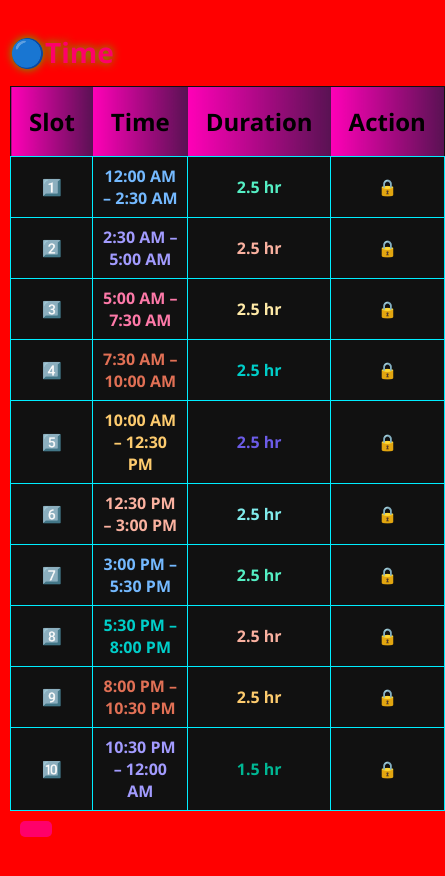
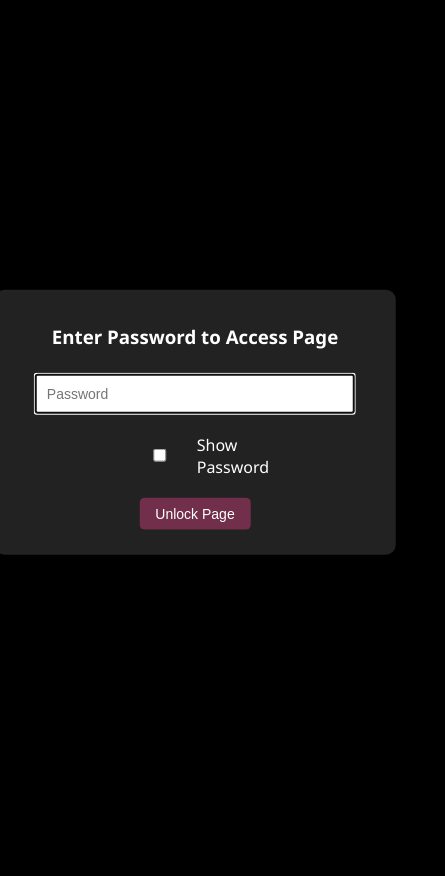
Before and after one commit to 29lucky/h2rx, a plain HTML site: page index.html in a window 390 px wide. Shown: the whole page, 445 px wide, since content can reach past the window. After the commit the page ends 844 px from the top, so only its background shows below. Drawn offline with Linux system fonts and the light colour scheme.

Commit message:
Update index.html

```diff
--- a/index.html
+++ b/index.html
@@ -7,22 +7,83 @@
     <title>All Stylish Slot Tables</title>
     <style>
         body {
-            background: #ff0000;
+            background: #000000;
             color: #672828;
             font-family: 'Segoe UI', sans-serif;
             padding: 20px;
             margin: 0;
             box-sizing: border-box;
             display: flex;
-            flex-direction: row;
-            flex-wrap: wrap;
-            gap: 20px;
+            flex-direction: column;
+            align-items: center;
             width: 100vw;
             min-height: 100vh;
         }
 
-        section {
-            flex: 1;
+        #mainContent {
+            display: none;
+            flex-direction: row;
+            flex-wrap: wrap;
+            gap: 20px;
+            width: 100%;
+        }
+
+        #pagePasswordForm {
+            display: flex;
+            position: fixed;
+            top: 50%;
+            left: 50%;
+            transform: translate(-50%, -50%);
+            background: #222;
+            padding: 20px;
+            border-radius: 10px;
+            box-shadow: 0 0 10px rgba(0, 0, 0, 0.5);
+            z-index: 1000;
+            max-width: 500px;
+            width: 90%;
+            flex-direction: column;
+            align-items: center;
+        }
+
+        #pagePasswordForm h3 {
+            color: #fff;
+            margin-bottom: 15px;
+        }
+
+        #pagePasswordForm input {
+            padding: 10px;
+            margin: 10px;
+            font-size: 16px;
+            width: 80%;
+        }
+
+        #pagePasswordForm button {
+            padding: 10px 20px;
+            background: #722f4b;
+            color: #fff;
+            border: none;
+            border-radius: 5px;
+            cursor: pointer;
+            margin: 10px;
+        }
+
+        #pagePasswordForm button:hover {
+            background: #e6005c;
+        }
+
+        #pagePasswordForm .password-toggle {
+            margin: 10px;
+            color: #fff;
+            cursor: pointer;
+            display: flex;
+            align-items: center;
+        }
+
+        #pagePasswordForm .password-toggle input {
+            margin-right: 8px;
+        }
+
+        section niczym            flex: 1;
             min-width: 300px;
             margin-bottom: 80px;
         }
@@ -86,6 +147,7 @@
         .gradient-hover tr:hover {
             transform: scale(1.03);
             background: #000000;
+            cursor: pointer;
         }
 
         .gradient-hover tr {
@@ -165,67 +227,6 @@
 
         .gradient-hover tr:nth-child(10) {
             animation-delay: 0.5s;
-        }
-
-        .locked {
-            cursor: pointer;
-        }
-
-        .password-form {
-            display: none;
-            position: fixed;
-            top: 50%;
-            left: 50%;
-            transform: translate(-50%, -50%);
-            background: #222;
-            padding: 20px;
-            border-radius: 10px;
-            box-shadow: 0 0 10px rgba(0, 0, 0, 0.5);
-            z-index: 1000;
-            max-width: 500px;
-            width: 90%;
-        }
-
-        .password-form input {
-            padding: 10px;
-            margin: 10px;
-            font-size: 16px;
-            width: 80%;
-        }
-
-        .password-form button {
-            padding: 10px 20px;
-            background: #722f4b;
-            color: #fff;
-            border: none;
-            border-radius: 5px;
-            cursor: pointer;
-            margin: 10px;
-        }
-
-        .password-form button:hover {
-            background: #e6005c;
-        }
-
-        .password-toggle {
-            margin: 10px;
-            color: #fff;
-            cursor: pointer;
-            display: flex;
-            align-items: center;
-        }
-
-        .password-toggle input {
-            margin-right: 8px;
-        }
-
-        .close-button {
-            position: absolute;
-            top: 10px;
-            right: 10px;
-            font-size: 24px;
-            color: #fff;
-            cursor: pointer;
         }
 
         .slot {
@@ -325,6 +326,10 @@
                 padding: 10px;
             }
 
+            #mainContent {
+                flex-direction: column;
+            }
+
             section,
             .slot-details-container,
             .all-slots-container {
@@ -358,16 +363,16 @@
                 font-size: 20px;
             }
 
-            .password-form {
+            #pagePasswordForm {
                 width: 95%;
                 padding: 15px;
             }
 
-            .password-form input {
+            #pagePasswordForm input {
                 font-size: 14px;
             }
 
-            .password-form button {
+            #pagePasswordForm button {
                 font-size: 14px;
                 padding: 8px 16px;
             }
@@ -381,6 +386,16 @@
 </head>
 
 <body>
+    <div class="password-form" id="pagePasswordForm">
+        <h3>Enter Password to Access Page</h3>
+        <input type="password" id="pagePasswordInput" placeholder="Password">
+        <label class="password-toggle">
+            <input type="checkbox" onclick="togglePagePassword()"> Show Password
+        </label>
+        <button onclick="validatePagePassword()">Unlock Page</button>
+    </div>
+
+    <div id="mainContent">
         <section>
             <h2>🔵Time</h2>
             <div class="gradient-hover">
@@ -390,74 +405,63 @@
                             <th>Slot</th>
                             <th>Time</th>
                             <th>Duration</th>
-                        <th>Action</th>
                         </tr>
                     </thead>
                     <tbody id="slotTable">
-                    <tr class="locked" data-slot="1">
+                        <tr data-slot="1">
                             <td style="color:#ff7675;">1️⃣</td>
                             <td style="color:#74b9ff;">12:00 AM – 2:30 AM</td>
                             <td style="color:#55efc4;">2.5 hr</td>
-                        <td><span class="lock-icon">🔒</span></td>
                         </tr>
-                    <tr class="locked" data-slot="2">
+                        <tr data-slot="2">
                             <td style="color:#ffeaa7;">2️⃣</td>
                             <td style="color:#a29bfe;">2:30 AM – 5:00 AM</td>
                             <td style="color:#fab1a0;">2.5 hr</td>
-                        <td><span class="lock-icon">🔒</span></td>
                         </tr>
-                    <tr class="locked" data-slot="3">
+                        <tr data-slot="3">
                             <td style="color:#81ecec;">3️⃣</td>
                             <td style="color:#fd79a8;">5:00 AM – 7:30 AM</td>
                             <td style="color:#ffeaa7;">2.5 hr</td>
-                        <td><span class="lock-icon">🔒</span></td>
                         </tr>
-                    <tr class="locked" data-slot="4">
+                        <tr data-slot="4">
                             <td style="color:#dfe6e9;">4️⃣</td>
                             <td style="color:#e17055;">7:30 AM – 10:00 AM</td>
                             <td style="color:#00cec9;">2.5 hr</td>
-                        <td><span class="lock-icon">🔒</span></td>
                         </tr>
-                    <tr class="locked" data-slot="5">
+                        <tr data-slot="5">
                             <td style="color:#00b894;">5️⃣</td>
                             <td style="color:#fdcb6e;">10:00 AM – 12:30 PM</td>
                             <td style="color:#6c5ce7;">2.5 hr</td>
-                        <td><span class="lock-icon">🔒</span></td>
                         </tr>
-                    <tr class="locked" data-slot="6">
+                        <tr data-slot="6">
                             <td style="color:#a29bfe;">6️⃣</td>
                             <td style="color:#fab1a0;">12:30 PM – 3:00 PM</td>
                             <td style="color:#81ecec;">2.5 hr</td>
-                        <td><span class="lock-icon">🔒</span></td>
                         </tr>
-                    <tr class="locked" data-slot="7">
+                        <tr data-slot="7">
                             <td style="color:#ffeaa7;">7️⃣</td>
                             <td style="color:#74b9ff;">3:00 PM – 5:30 PM</td>
                             <td style="color:#55efc4;">2.5 hr</td>
-                        <td><span class="lock-icon">🔒</span></td>
                         </tr>
-                    <tr class="locked" data-slot="8">
+                        <tr data-slot="8">
                             <td style="color:#fd79a8;">8️⃣</td>
                             <td style="color:#00cec9;">5:30 PM – 8:00 PM</td>
                             <td style="color:#fab1a0;">2.5 hr</td>
-                        <td><span class="lock-icon">🔒</span></td>
                         </tr>
-                    <tr class="locked" data-slot="9">
+                        <tr data-slot="9">
                             <td style="color:#55efc4;">9️⃣</td>
                             <td style="color:#e17055;">8:00 PM – 10:30 PM</td>
                             <td style="color:#fdcb6e;">2.5 hr</td>
-                        <td><span class="lock-icon">🔒</span></td>
                         </tr>
-                    <tr class="locked" data-slot="10">
+                        <tr data-slot="10">
                             <td style="color:#dfe6e9;">🔟</td>
                             <td style="color:#a29bfe;">10:30 PM – 12:00 AM</td>
                             <td style="color:#00b894;">1.5 hr</td>
-                        <td><span class="lock-icon">🔒</span></td>
                         </tr>
                     </tbody>
                 </table>
             </div>
-        <button class="view-all-button" onclick="viewAllSlots()"></button>
+            <button class="view-all-button" onclick="viewAllSlots()">View All Slots</button>
         </section>
 
         <div class="slot-details-container" id="slotDetailsContainer">
@@ -657,8 +661,7 @@
             <div class="slot">
                 <span class="close-button" onclick="closeAllSlots()">✖</span>
                 <h1>🕖 Slot 7</h1>
-            <h2>3:00 PM – 5:30 PM → Middle: 4:15 PM</h2>
-            <ul>
+                <h2>3:00 PM – 5:30 PM → Middle: 4stu            <ul>
                     <li class="g1">International Relation</li>
                     <li class="g2">Nap</li>
                     <li class="g3">Coding</li>
@@ -697,27 +700,49 @@
                 </ul>
             </div>
         </div>
-
-    <div class="password-form" id="passwordForm">
-        <h3>Enter Password for Slot <span id="slotNumber"></span></h3>
-        <input type="password" id="passwordInput" placeholder="Password">
-        <label class="password-toggle">
-            <input type="checkbox" onclick="togglePassword()"> Show Password
-        </label>
-        <button onclick="validatePassword()">Unlock</button>
     </div>
 
     <script>
-        const validPasswords = ["lucky@265", "raj@265", "yadav@265"];
+        const validPagePassword = "77";
         let currentSlot = null;
         let lastHoveredRow = null;
 
-        document.querySelectorAll('.locked').forEach(row => {
+        // Show page password form on load
+        document.getElementById('pagePasswordForm').style.display = 'flex';
+        document.getElementById('pagePasswordInput').focus();
+
+        function togglePagePassword() {
+            const passwordInput = document.getElementById('pagePasswordInput');
+            passwordInput.type = passwordInput.type === 'password' ? 'text' : 'password';
+        }
+
+        function validatePagePassword() {
+            const password = document.getElementById('pagePasswordInput').value;
+            if (password === validPagePassword) {
+                document.getElementById('pagePasswordForm').style.display = 'none';
+                document.getElementById('mainContent').style.display = 'flex';
+                document.getElementById('pagePasswordInput').value = '';
+            } else {
+                alert('Incorrect page password!');
+                document.getElementById('pagePasswordInput').value = '';
+            }
+        }
+
+        document.getElementById('pagePasswordInput').addEventListener('keypress', (e) => {
+            if (e.key === 'Enter') {
+                validatePagePassword();
+            }
+        });
+
+        document.querySelectorAll('#slotTable tr').forEach(row => {
             row.addEventListener('click', () => {
                 currentSlot = row.getAttribute('data-slot');
-                document.getElementById('slotNumber').textContent = currentSlot;
-                document.getElementById('passwordForm').style.display = 'block';
-                document.getElementById('passwordInput').focus();
+                const slotDetailsContainer = document.getElementById('slotDetailsContainer');
+                slotDetailsContainer.style.display = 'flex';
+                document.getElementById('allSlotsContainer').style.display = 'none';
+                document.querySelectorAll('.slot').forEach(slot => {
+                    slot.style.display = slot.getAttribute('data-slot') === currentSlot ? 'block' : 'none';
+                });
             });
 
             row.addEventListener('mouseenter', () => {
@@ -737,32 +762,6 @@
             });
         });
 
-        function togglePassword() {
-            const passwordInput = document.getElementById('passwordInput');
-            if (passwordInput.type === 'password') {
-                passwordInput.type = 'text';
-            } else {
-                passwordInput.type = 'password';
-            }
-        }
-
-        function validatePassword() {
-            const password = document.getElementById('passwordInput').value;
-            if (validPasswords.includes(password)) {
-                const slotDetailsContainer = document.getElementById('slotDetailsContainer');
-                slotDetailsContainer.style.display = 'flex';
-                document.getElementById('allSlotsContainer').style.display = 'none';
-                document.querySelectorAll('.slot').forEach(slot => {
-                    slot.style.display = slot.getAttribute('data-slot') === currentSlot ? 'block' : 'none';
-                });
-                document.getElementById('passwordForm').style.display = 'none';
-                document.getElementById('passwordInput').value = '';
-            } else {
-                alert('Incorrect password!');
-                document.getElementById('passwordInput').value = '';
-            }
-        }
-
         function closeDetails() {
             document.getElementById('slotDetailsContainer').style.display = 'none';
         }
@@ -770,18 +769,11 @@
         function viewAllSlots() {
             document.getElementById('allSlotsContainer').style.display = 'flex';
             document.getElementById('slotDetailsContainer').style.display = 'none';
-            document.getElementById('passwordForm').style.display = 'none';
         }
 
         function closeAllSlots() {
             document.getElementById('allSlotsContainer').style.display = 'none';
         }
-
-        document.getElementById('passwordInput').addEventListener('keypress', (e) => {
-            if (e.key === 'Enter') {
-                validatePassword();
-            }
-        });
     </script>
 </body>
 
```
Lines whose indentation alone changed are shown as unchanged.
